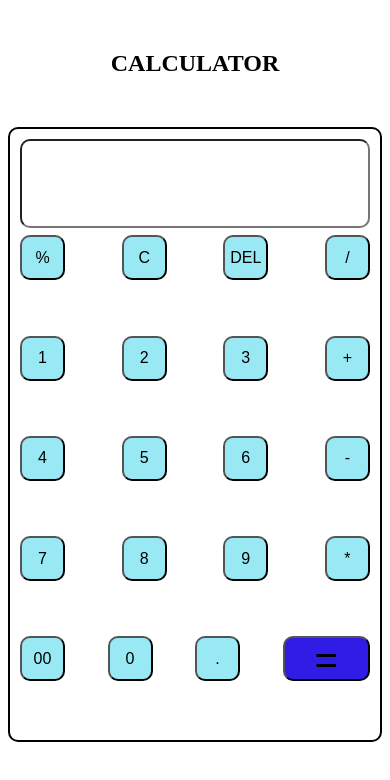
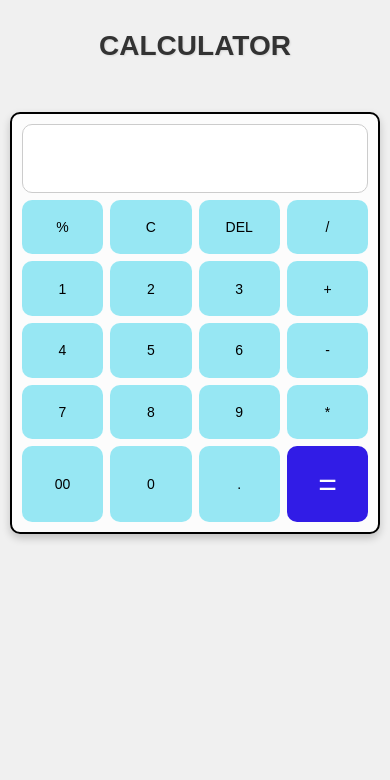
Before and after one commit to sutharshanan9048/Calculator, a plain HTML site: page index.html in a window 390 px wide. Drawn offline with Linux system fonts and the light colour scheme.

Commit message:
third comment

```diff
--- a/style.css
+++ b/style.css
@@ -1,30 +1,48 @@
-*{
+
+
+* {
     margin: 0;
     padding: 0;
+    box-sizing: border-box;
 }
 
-h1{
+body {
+    font-family: Arial, sans-serif;
+    background-color: #f0f0f0;
+    min-height: 100vh;
+    display: flex;
+    flex-direction: column;
+    align-items: center;
+}
+
+h1 {
     font-weight: bolder;
     margin-top: 50px;
     font-size: 50px;
+    color: #333;
+    text-shadow: 1px 1px 2px rgba(0,0,0,0.1);
 }
-#container{
+
+#container {
     width: 40vw;
     height: 70vh;
     border: 2px solid black;
     border-radius: 10px;
-    display:grid;
+    display: grid;
     gap: 7px;
     padding: 15px;
     margin-top: 50px;
-    background-color: rgba(255, 255, 255,0.8);
+    background-color: rgba(255, 255, 255, 0.8);
+    box-shadow: 0 4px 8px rgba(0, 0, 0, 0.2);
 }
-.subContainer{
+
+.subContainer {
     display: flex;
     justify-content: space-between;
     gap: 7px;
 }
-.subContainer input{
+
+.subContainer input {
     display: block;
     text-align: end;
     font-weight: bolder;
@@ -32,67 +50,188 @@ font-size: 50px;
     width: 100%;
     border-radius: 10px;
     padding-right: 10px;
+    border: 1px solid #ccc;
+    background-color: #fff;
 }
-.subContainer button{
+
+.subContainer button {
     width: 25%;
     border-radius: 10px;
-    background-color:rgba(52, 211, 235, 0.5);
+    background-color: rgba(52, 211, 235, 0.5);
     font-size: 20px;
+    border: none;
+    cursor: pointer;
+    transition: all 0.3s ease;
 }
-.subContainer button:hover{
+
+.subContainer button:hover {
     background-color: rgb(49, 28, 230);
+    color: white;
+    transform: scale(1.02);
 }
-.subContainer .btn{
+
+.subContainer .btn {
     width: 25%;
     border-radius: 10px;
-    background-color:rgb(49, 28, 230);
+    background-color: rgb(49, 28, 230);
     font-size: 40px;
+    color: white;
+}
 
+.subContainer .btn:hover {
+    background-color: rgba(52, 211, 235, 0.5);
+    color: black;
 }
-.subContainer .btn:hover{
-background-color:rgba(52, 211, 235, 0.5);
-}
-/* Responsive Calculator Media Queries */
 
-/* For tablets and small desktops */
-@media (max-width: 900px) {
+/* Media Queries for Responsive Design */
+@media only screen and (max-width: 1200px) {
     #container {
-    width: 80vw;
-    min-width: 300px;
-    max-width: 400px;
-  }
-  .subContainer button {
-    width: 60px;
-    height: 60px;
-    font-size: 1.2rem;
+        width: 50vw;
     }
 }
 
-/* For mobile devices */
-@media (max-width: 600px) {
+@media only screen and (max-width: 992px) {
     #container {
-    width: 98vw;
-    min-width: 200px;
-    max-width: 350px;
+        width: 60vw;
+    }
+}
+
+@media only screen and (max-width: 768px) {
+    #container {
+        width: 70vw;
+        height: 60vh;
+    }
+
+    h1 {
+        font-size: 40px;
+    }
+
+    .subContainer input {
+        font-size: 32px;
+    }
+
+    .subContainer button {
+        font-size: 18px;
+    }
+}
+
+@media only screen and (max-width: 600px) {
+    #container {
+        width: 85vw;
+        height: 55vh;
         padding: 10px;
     }
-  .subContainer {
-    display: flex;
-    justify-content: space-between;
-    gap: 5px;
+
+    h1 {
+        font-size: 32px;
+        margin-top: 30px;
     }
+
+    .subContainer input {
+        font-size: 28px;
+    }
+
     .subContainer button {
-    width: 45px;
-    height: 45px;
-    font-size: 1rem;
-    padding: 0;
+        font-size: 16px;
     }
-  input[type="text"] {
-    width: 100%;
-    font-size: 1.1rem;
-    padding: 8px;
-  }
-  h1 {
-    font-size: 1.5rem;
+
+    .subContainer .btn {
+        font-size: 32px;
     }
 }
+
+@media only screen and (max-width: 400px) {
+    #container {
+        width: 95vw;
+        height: 50vh;
+    }
+
+    h1 {
+        font-size: 28px;
+    }
+
+    .subContainer input {
+        font-size: 24px;
+    }
+
+    .subContainer button {
+        font-size: 14px;
+    }
+}
+
+
+/* Media Queries for Responsive Design */
+@media only screen and (max-width: 1200px) {
+    #container {
+        width: 50vw;
+    }
+}
+
+@media only screen and (max-width: 992px) {
+    #container {
+        width: 60vw;
+    }
+}
+
+@media only screen and (max-width: 768px) {
+    #container {
+        width: 70vw;
+        height: 60vh;
+    }
+
+    h1 {
+        font-size: 40px;
+    }
+
+    .subContainer input {
+        font-size: 32px;
+    }
+
+    .subContainer button {
+        font-size: 18px;
+    }
+}
+
+@media only screen and (max-width: 600px) {
+    #container {
+        width: 85vw;
+        height: 55vh;
+        padding: 10px;
+    }
+
+    h1 {
+        font-size: 32px;
+        margin-top: 30px;
+    }
+
+    .subContainer input {
+        font-size: 28px;
+    }
+
+    .subContainer button {
+        font-size: 16px;
+    }
+
+    .subContainer .btn {
+        font-size: 32px;
+    }
+}
+
+@media only screen and (max-width: 400px) {
+    #container {
+        width: 95vw;
+        height: 50vh;
+    }
+
+    h1 {
+        font-size: 28px;
+    }
+
+    .subContainer input {
+        font-size: 24px;
+    }
+
+    .subContainer button {
+        font-size: 14px;
+    }
+}
```
Lines whose indentation alone changed are shown as unchanged.
